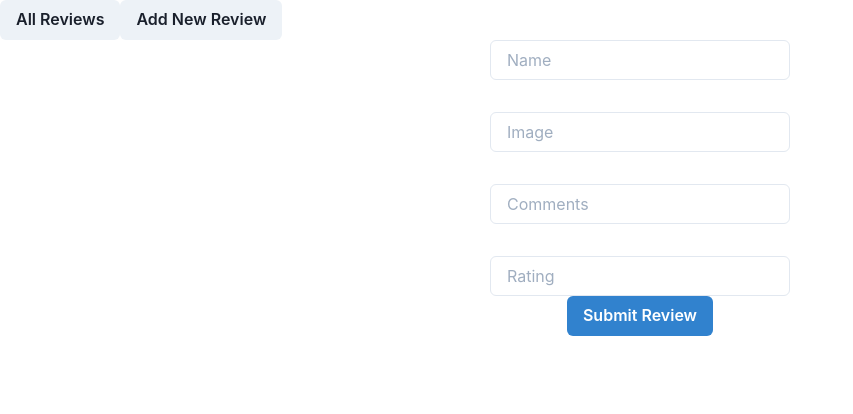
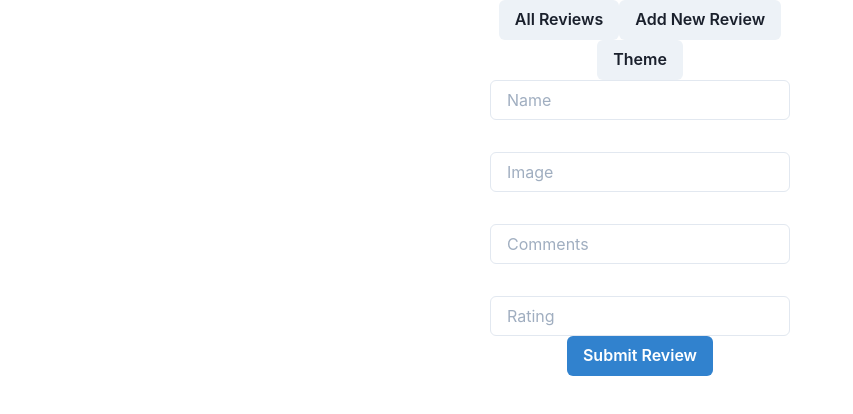
Before and after one commit to theomelette/game-frontend, a React (Create React App) app: page /new in a window 1280 px wide. Shown: the top 414 px of the page, without its empty margins (0-853 px from the left). Built offline with nearby package versions, Linux system fonts and the light colour scheme; no server answers.

Commit message:
likes button and dark mode finished

```diff
--- a/src/App.jsx
+++ b/src/App.jsx
@@ -8,7 +8,8 @@ import Homepage from "./pages/Homepage";
 import NavBar from './components/NavBar'
 import { ChakraProvider } from "@chakra-ui/react"
 import './App.css'
-import {ThemeProvider, theme, ColorModeProvider} from "@chakra-ui/react";
+import {ThemeProvider, theme, ColorModeProvider, Flex} from "@chakra-ui/react";
+
 
 function App() {
   const [reviews, setReviews] = useState([]);
@@ -50,7 +51,10 @@ function App() {
     <div className="body">
     <ChakraProvider>
 
+    <Flex align="center" justify="center">
     <NavBar />
+    </Flex>
+
       <Switch>
 
         <Route exact path="/home">
@@ -61,7 +65,7 @@ function App() {
             <AddForm onAddReview={handleAddReview} />
         </Route>
 
-        <Route exact path="/show">
+        <Route exact path="/">
           <ReviewContainer
             reviews={reviews}
             onUpdatedReview={handleUpdatedReview}
--- a/src/components/NavBar.jsx
+++ b/src/components/NavBar.jsx
@@ -1,20 +1,21 @@
-import React from 'react'
-import {Link } from 'react-router-dom'
-import { Box, Button } from "@chakra-ui/react"
-
-
+import React from "react";
+import { Link } from "react-router-dom";
+import { Box, Button } from "@chakra-ui/react";
 
 function NavBar() {
   return (
     <div className="body">
       <Box>
         <ul>
-
-          <Button size="md" ><Link to="/show"> All Reviews</Link></Button>
-          <Button size="md" ><Link to="/new"> Add New Review</Link></Button>
+          <Button size="md">
+            <Link to="/"> All Reviews</Link>
+          </Button>
+          <Button size="md">
+            <Link to="/new"> Add New Review</Link>
+          </Button>
         </ul>
       </Box>
     </div>
-    )
+  );
 }
-export default NavBar
+export default NavBar;
--- a/src/components/ReviewItem.jsx
+++ b/src/components/ReviewItem.jsx
@@ -1,40 +1,43 @@
-import React, { useState } from 'react'
-import { Image, Button, Box } from "@chakra-ui/react"
-import Updateform from './Updateform'
-import { Text, useToast } from "@chakra-ui/react"
+import React, { useState } from "react";
+import { Image, Button, Box, Text, useToast } from "@chakra-ui/react";
+import Updateform from "./Updateform";
+
+
+function ReviewItem({ review, onUpdatedReview, onDeleteReview }) {
+  const [show, setShow] = useState(false);
+  const [likes, setLikes] = useState(review.likes);
+  const toast = useToast();
+
+  const handleDelete = () => {
+    fetch(`http://localhost:3001/reviews/${review.id}`, {
+      method: "DELETE",
+    });
+    onDeleteReview(review);
+  };
+
+  function handleLikes() {
+    setLikes(likes + 1)
+    fetch(`http://localhost:3001/reviews/${review.id}`, {
+      method: "PATCH",
+      headers: {
+        "Content-Type": "application/json",
+      },
+      body: JSON.stringify({
+        likes: likes + 1,
+        user_id: 1
+      }),
+    })
+      .then((r) => r.json())
 
 
 
+  }
 
-function ReviewItem({review, onUpdatedReview, onDeleteReview} ){
-const [show, setShow] = useState(false)
-const [likes, setLikes] = useState(0)
-const toast = useToast();
-
-
-
-function handleLikes(){
-  setLikes(likes + 1)
-
-}
-
-
-  const handleDelete = () => {
-
-    fetch(`http://localhost:3001/reviews/${review.id}`, {
-      method: "DELETE",
-    })
-        onDeleteReview(review);
-      };
-
-
-
-
-    return(
-
-
-  <Box w="350px" border="4px" borderColor="blue">
-          <Button colorScheme="red" onClick={() => {
+  return (
+    <Box w="350px" border="4px" borderColor="blue">
+      <Button
+        colorScheme="red"
+        onClick={() => {
           handleDelete();
           toast({
             isClosable: false,
@@ -43,27 +46,32 @@ function handleLikes(){
             position: "top",
             status: "error",
           });
-        }}>X</Button>
-          <Button colorScheme="blue" onClick={()=>setShow(!show)}>Edit Review</Button>
-          <Button colorScheme="blue" onClick={handleLikes}>👍 {review.likes}</Button>
+        }}
+      >
+        X
+      </Button>
+      <Button colorScheme="blue" onClick={() => setShow(!show)}>
+        Edit Review
+      </Button>
+      <Button colorScheme="blue" onClick={handleLikes}>
+        👍 {likes}
+      </Button>
 
-    <Image boxSize="300px" src={review.game.image} alt={review.game.name} />
+      <Image boxSize="300px" src={review.game.image} alt={review.game.name} />
 
-      <Text fontSize="3xl" color="blue.200">{review.game.name}</Text>
+      <Text fontSize="3xl" color="blue.200">
+        {review.game.name}
+      </Text>
       <Text color="blue.200">Rating:{review.rating}/10</Text>
       <Text color="blue.200">{review.comments}</Text>
 
-
       <div>
-        {show?<Updateform review={review} onUpdatedReview={onUpdatedReview}/>: null}
+        {show ? (
+          <Updateform review={review} onUpdatedReview={onUpdatedReview} />
+        ) : null}
       </div>
-
-     </Box>
-
-
-
-)
-
+    </Box>
+  );
 }
 
-export default ReviewItem
+export default ReviewItem;
--- a/src/components/Updateform.jsx
+++ b/src/components/Updateform.jsx
@@ -1,61 +1,62 @@
-import React, { useState } from 'react'
-import { Button, Stack, Box } from "@chakra-ui/react"
-import { Input } from "@chakra-ui/react"
+import React, { useState } from "react";
+import { Button, Stack, Box } from "@chakra-ui/react";
+import { Input } from "@chakra-ui/react";
 
-
-
-function Updateform({review, onUpdatedReview}) {
-
-const [editRating, setEditRating] = useState("")
-const [editComment, setEditComment] = useState("")
-
-
+function Updateform({ review, onUpdatedReview }) {
+  const [editRating, setEditRating] = useState("");
+  const [editComment, setEditComment] = useState("");
 
   function handleRatingChange(event) {
-        setEditRating(event.target.value)
-
+    setEditRating(event.target.value);
   }
 
   function handleCommentChange(event) {
-        setEditComment(event.target.value)
-
+    setEditComment(event.target.value);
   }
 
   function handleSubmit(e) {
-        e.preventDefault()
+    e.preventDefault();
     fetch(`http://localhost:3001/reviews/${review.id}`, {
       method: "PATCH",
       headers: {
-                "Content-Type": "application/json"
+        "Content-Type": "application/json",
       },
       body: JSON.stringify({
         rating: editRating,
         comments: editComment,
-                user_id: 1
+        user_id: 1,
+      }),
     })
-        })
-            .then(r => r.json())
-            .then((newReview) => onUpdatedReview(newReview))
+      .then((r) => r.json())
+      .then((newReview) => onUpdatedReview(newReview));
 
-            setEditRating("")
-            setEditComment("")
+    setEditRating("");
+    setEditComment("");
   }
 
   return (
-
     <Box w="300px">
-                {/* <Button colorScheme="blue">Edit Review</Button> */}
       <form onSubmit={handleSubmit}>
         <Stack spacing={4} width="300px" variant="outline">
-            <Input variant="outline" placeholder={review.rating} onChange={handleRatingChange} value={editRating} />
-            <Input variant="outline" placeholder="Change Comment" onChange={handleCommentChange} value={editComment}/>
+          <Input
+            variant="outline"
+            placeholder={review.rating}
+            onChange={handleRatingChange}
+            value={editRating}
+          />
+          <Input
+            variant="outline"
+            placeholder="Change Comment"
+            onChange={handleCommentChange}
+            value={editComment}
+          />
         </Stack>
-            <Button colorScheme="blue" type="submit">Save Changes</Button>
+        <Button colorScheme="blue" type="submit">
+          Save Changes
+        </Button>
       </form>
-
     </Box>
-
-    )
+  );
 }
 
-export default Updateform
+export default Updateform;
--- a/src/pages/Addform.jsx
+++ b/src/pages/Addform.jsx
@@ -1,16 +1,18 @@
-import React, { useState } from "react"
-import { Input, Stack, Button, Flex, toast, useToast } from "@chakra-ui/react"
+import React, { useState } from "react";
+import { Input, Stack, Button, Flex, useToast, useColorMode  } from "@chakra-ui/react";
 import { useHistory } from "react-router-dom";
 
+
 function AddForm({ onAddReview }) {
-  const history = useHistory()
-  const [rating, setRating] = useState("")
-  const [comments, setComments] = useState("")
-  const [name, setName] = useState("")
-  const [image, setImage] = useState("")
+  const history = useHistory();
+  const [rating, setRating] = useState("");
+  const [comments, setComments] = useState("");
+  const [name, setName] = useState("");
+  const [image, setImage] = useState("");
   const toast = useToast();
+  const { colorMode, toggleColorMode } = useColorMode()
 
-function handleSubmit(event)  {
+  function handleSubmit(event) {
     event.preventDefault();
     fetch("http://localhost:3001/reviews", {
       method: "POST",
@@ -28,8 +30,11 @@ function handleSubmit(event)  {
       }),
     })
       .then((response) => response.json())
-      .then((newReview) => {onAddReview(newReview); history.push("/show")})
-    //   history.push("/show")
+      .then((newReview) => {
+        onAddReview(newReview);
+        history.push("/");
+      });
+
 
     setRating("");
     setComments("");
@@ -39,18 +44,41 @@ function handleSubmit(event)  {
 
   return (
     <div className="body">
-
-        <form onSubmit={handleSubmit} >
+       <Flex align="center" justify="center" height="5vh">
+              <Button size="md" onClick={() => toggleColorMode(colorMode)}>
+          Theme
+        </Button>
+        </Flex>
+      <form onSubmit={handleSubmit}>
         <Flex align="center" justify="center">
-            <Stack spacing={8} width="300px" >
-          <Input placeholder="Name" value={name} onChange={(event) => setName(event.target.value)} />
-          <Input placeholder="Image" value={image} onChange={(event) => setImage(event.target.value)} />
-          <Input placeholder="Comments" value={comments} onChange={(event) => setComments(event.target.value)} />
-          <Input  placeholder="Rating" value={rating} onChange={(event) => setRating(event.target.value)} />
+          <Stack spacing={8} width="300px">
+            <Input
+              placeholder="Name"
+              value={name}
+              onChange={(event) => setName(event.target.value)}
+            />
+            <Input
+              placeholder="Image"
+              value={image}
+              onChange={(event) => setImage(event.target.value)}
+            />
+            <Input
+              placeholder="Comments"
+              value={comments}
+              onChange={(event) => setComments(event.target.value)}
+            />
+            <Input
+              placeholder="Rating"
+              value={rating}
+              onChange={(event) => setRating(event.target.value)}
+            />
           </Stack>
         </Flex>
         <Flex align="center" justify="center">
-         <Button colorScheme="blue" type="submit" onClick={() =>
+          <Button
+            colorScheme="blue"
+            type="submit"
+            onClick={() =>
               toast({
                 isClosable: false,
                 title: "Review Added!",
@@ -58,28 +86,14 @@ function handleSubmit(event)  {
                 position: "top",
                 status: "info",
               })
-          }>Submit Review</Button>
+            }
+          >
+            Submit Review
+          </Button>
         </Flex>
       </form>
     </div>
-
   );
-
-  // return (
-
-  //         <form onSubmit={handleSubmit}>
-
-  //             <input placeholder="Game" value={name} onChange={(event) => setName(event.target.value)} />
-  //             <input placeholder="Image" value={image} onChange={(event) => setImage(event.target.value)} />
-  //             <input placeholder="Rating" value={rating} onChange={(event) => setRating(event.target.value)} />
-  //             <input placeholder="Comments" value={comments} onChange={(event) => setComments(event.target.value)} />
-  //             <Link to="/show">
-  //             <input type="form-submit" type="submit" value="New Review">
-  //             </input>
-  //             </Link>
-  //         </form>
-
-  // )
 
 }
 
--- a/src/pages/ReviewContainer.jsx
+++ b/src/pages/ReviewContainer.jsx
@@ -1,43 +1,33 @@
-import React from 'react'
-import ReviewItem from '../components/ReviewItem'
-import { Box } from "@chakra-ui/react"
-import './ReviewContainer.css'
-import {Button, Flex, useToast, useColorMode} from '@chakra-ui/react'
+import React from "react";
+import ReviewItem from "../components/ReviewItem";
+import "./ReviewContainer.css";
+import { Box, Button, Flex, useColorMode } from "@chakra-ui/react";
 
-
-
-
-function ReviewContainer({reviews, onUpdatedReview, onDeleteReview}){
-   const {colorMode, toggleColorMode} = useColorMode()
-    const allReviews = reviews.map((review) => {
-    return(
-
-        <ReviewItem
+function ReviewContainer({ reviews, onUpdatedReview, onDeleteReview }) {
+  const { colorMode, toggleColorMode } = useColorMode();
+  const allReviews = reviews.map((review) => {
+    return (
+      <ReviewItem
         key={review.id}
         review={review}
         onUpdatedReview={onUpdatedReview}
-        onDeleteReview={onDeleteReview}/>
+        onDeleteReview={onDeleteReview}
+      />
+    );
+  });
 
-
-    )
-} )
-
-    return(
-
-        <div className="body">
-            <Flex align="left" justify="left" height="5vh">
-                <Button size="md" onClick={() => toggleColorMode()}>Theme</Button>
-
-            </Flex>
-            <Box className="card" w="300px" >{allReviews} </Box>
-            </div>
-
-    )
+  return (
+    <div className="body">
+      <Flex align="center" justify="center" height="5vh">
+        <Button size="md" onClick={() => toggleColorMode(colorMode)}>
+          Theme
+        </Button>
+      </Flex>
+      <Box className="card" w="300px">
+        {allReviews}{" "}
+      </Box>
+    </div>
+  );
 }
 
-
-
-
-
-
-export default ReviewContainer
+export default ReviewContainer;
```
Also changed, not shown: src/pages/Details.jsx (deleted). Lines whose indentation alone changed are shown as unchanged.
